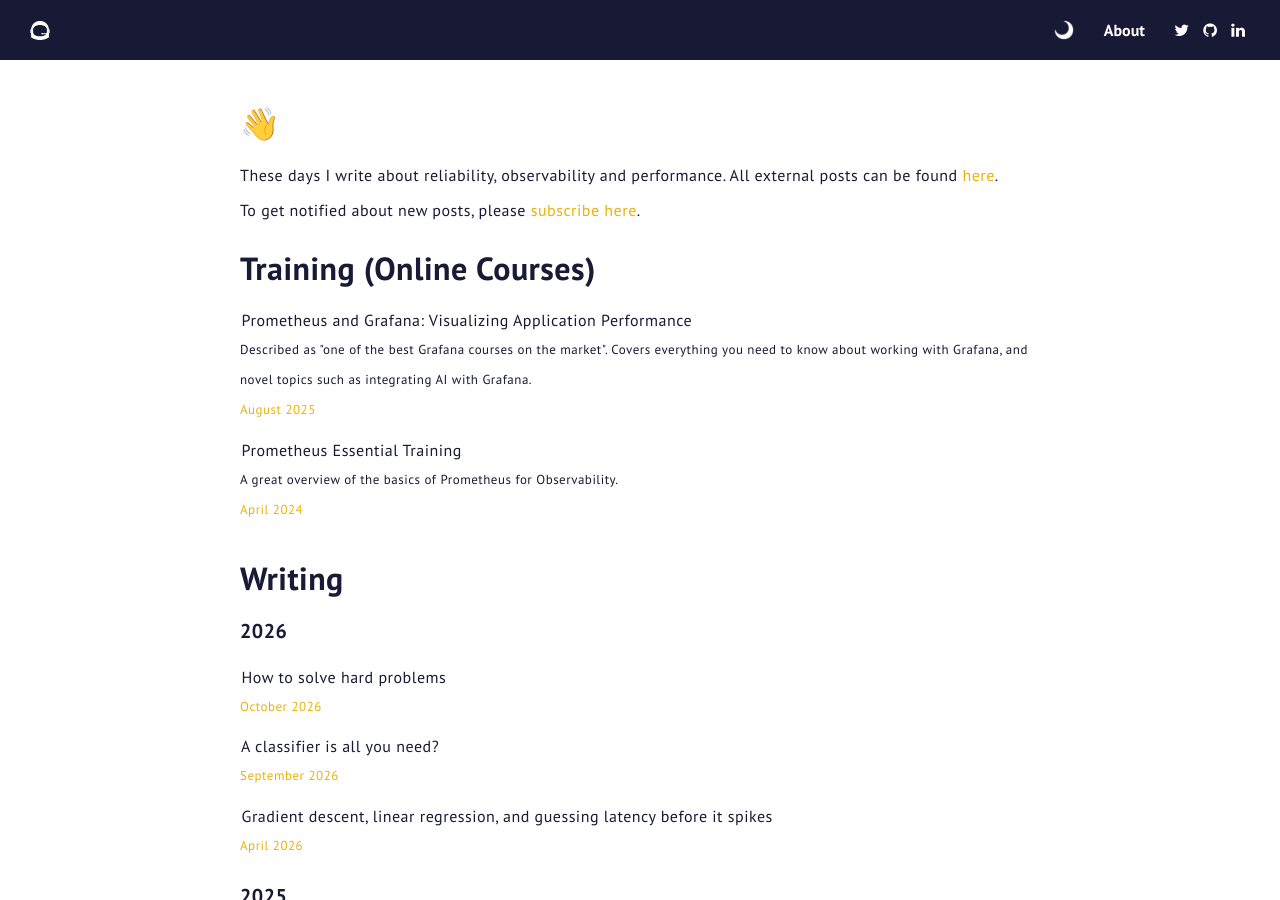
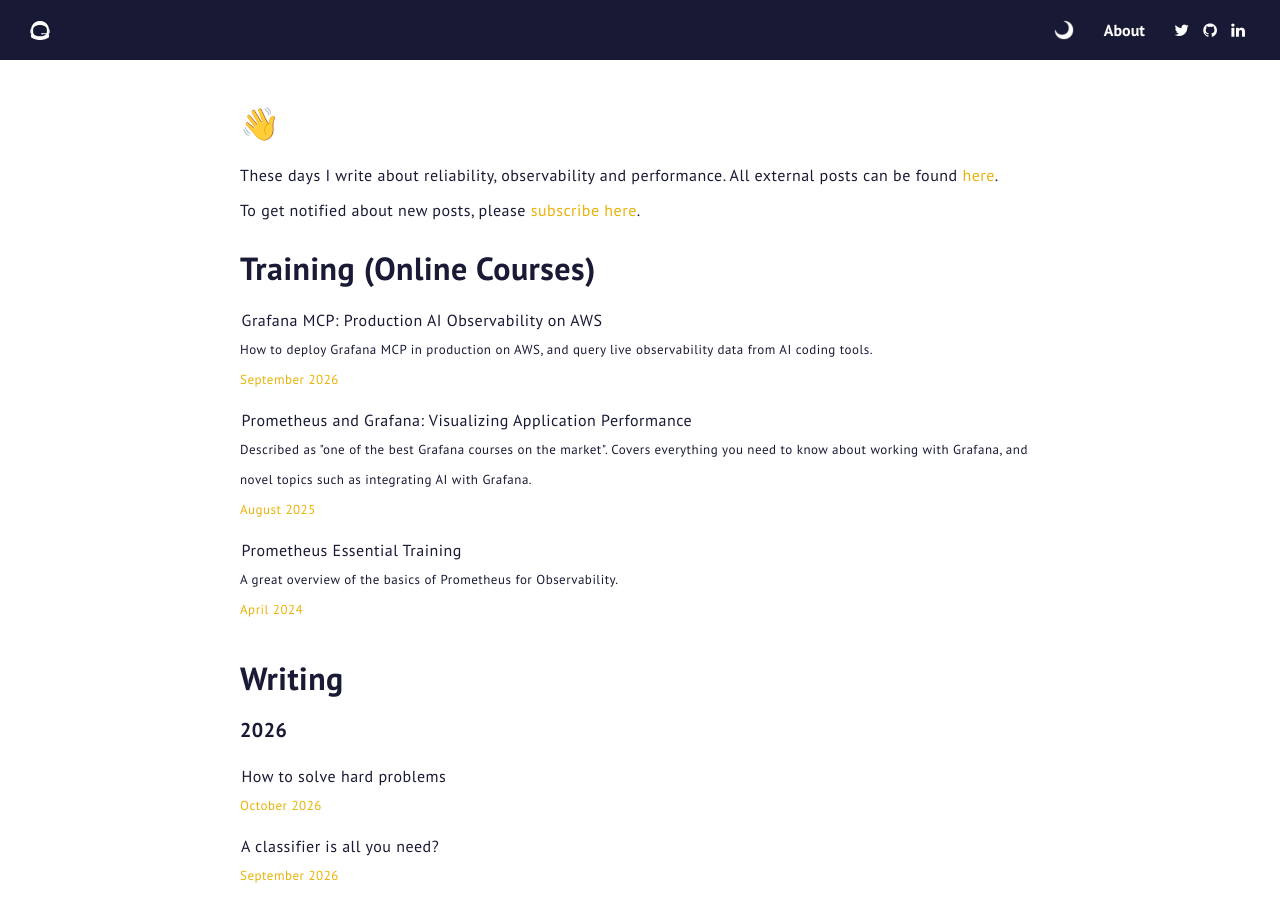
Before and after one commit to OpeOnikute/opeonikute.github.io, a Jekyll site: the page built from index.html, in a window 1280 px wide and 900 px high. Built offline with Jekyll 4.4.1, drawn with Linux system fonts in a browser that asks for light colours.

Commit message:
add udemy course

```diff
--- a/_layouts/posts.html
+++ b/_layouts/posts.html
@@ -95,6 +95,17 @@
       <div>
         <h1>Training (Online Courses)</h1>
         <ul class="posts">
+          <li>
+            <a class="post-item" href="https://www.udemy.com/course/grafana-mcp-production-ai-observability-on-aws" target="_blank">
+              Grafana MCP: Production AI Observability on AWS
+            </a>
+            <p class="description">
+              How to deploy Grafana MCP in production on AWS, and query live observability data from AI coding tools.
+            </p>
+            <p class="date">
+              September 2026
+            </p>
+          </li>
           <li>
             <a class="post-item" href="https://www.linkedin.com/learning/prometheus-and-grafana-visualizing-application-performance" target="_blank">
               Prometheus and Grafana: Visualizing Application Performance
--- a/about.html
+++ b/about.html
@@ -144,6 +144,7 @@
           <div class="about-content">
             <p>I like to talk/write about my work, mainly to help others grow. Some examples:</p>
             <ul>
+              <li><a class="colored" target="_blank" href="https://www.udemy.com/course/grafana-mcp-production-ai-observability-on-aws">Grafana MCP: Production AI Observability on AWS</a>: How to deploy Grafana MCP in production on AWS, and query live observability data from AI coding tools.</li>
               <li><a class="colored" target="_blank" href="https://www.linkedin.com/learning/prometheus-and-grafana-visualizing-application-performance">Prometheus and Grafana: Visualizing Application Performance</a>: Described as one of the best online courses teaching Grafana on the market.</li>
               <li><a class="colored" target="_blank" href="https://www.linkedin.com/learning/prometheus-essential-training">Prometheus Essential Training</a>: A detailed online course that takes you from beginner to intermediate-level skill in <a target="_blank" href="https://prometheus.io/">Prometheus</a>.</li>
               <li><a class="colored" target="_blank" href="https://youtu.be/OH0CuqNpo_A?si=HVra_fWasIJ_bXTu">Designing an Incident Response Process at Scale</a>: Conference talk. How can your organization resolve customer-impacting incidents in record time?</li>
```
